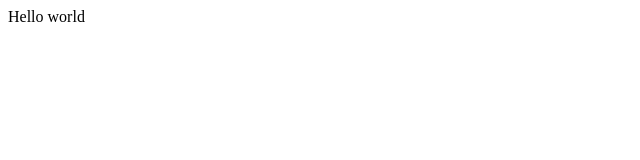
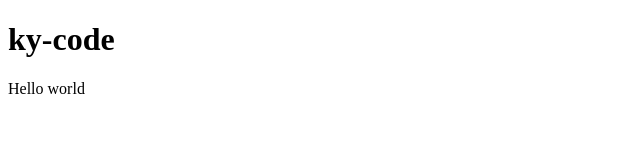
Before and after one commit to joseprensa/Barber-HUNTER, a plain HTML site: page index.html in a window 1280 px wide. Shown: the whole page, without its empty margins (0-640 px from the left). Drawn offline with Linux system fonts and the light colour scheme.

Commit message:
git commit & push

```diff
--- a/index.html
+++ b/index.html
@@ -7,6 +7,9 @@
     <title>Document</title>
 </head>
 <body>
+    <header>
+        <h1>ky-code</h1>
+    </header>
     Hello world
 </body>
 </html>
```
